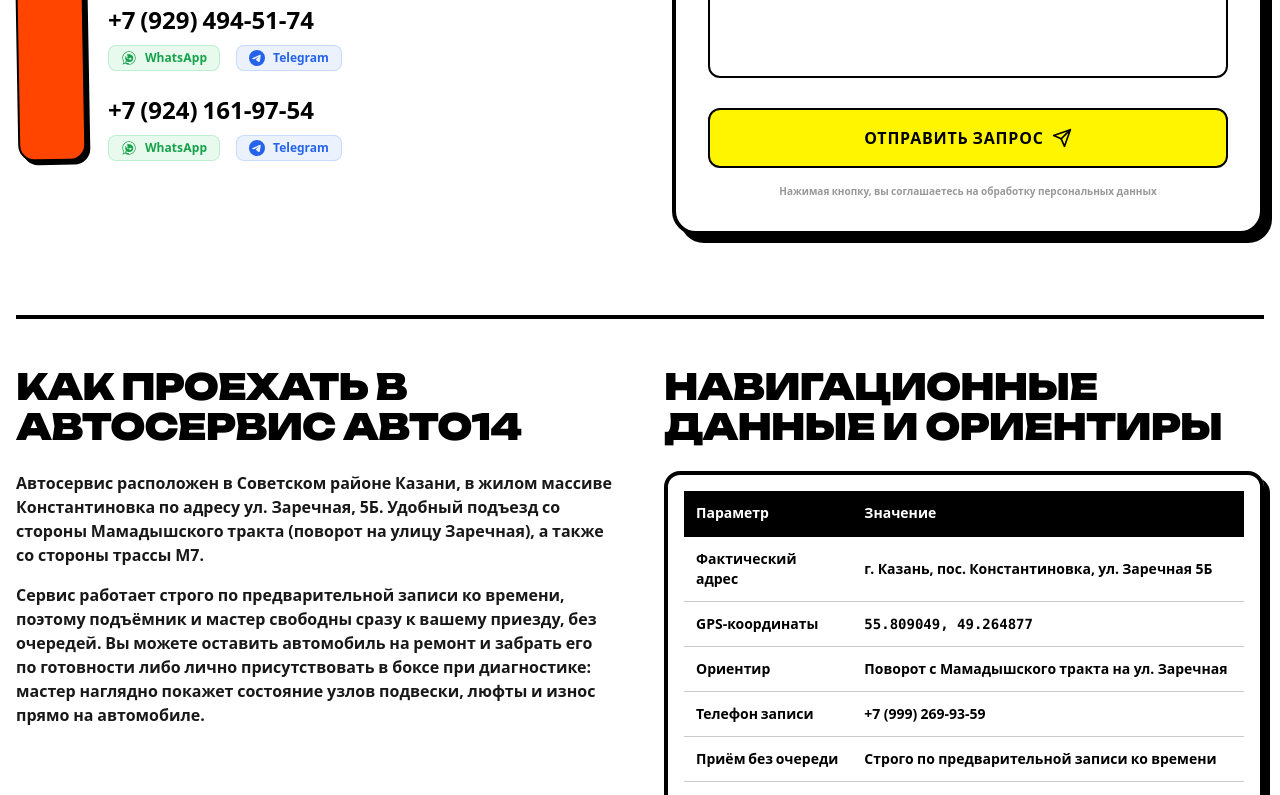
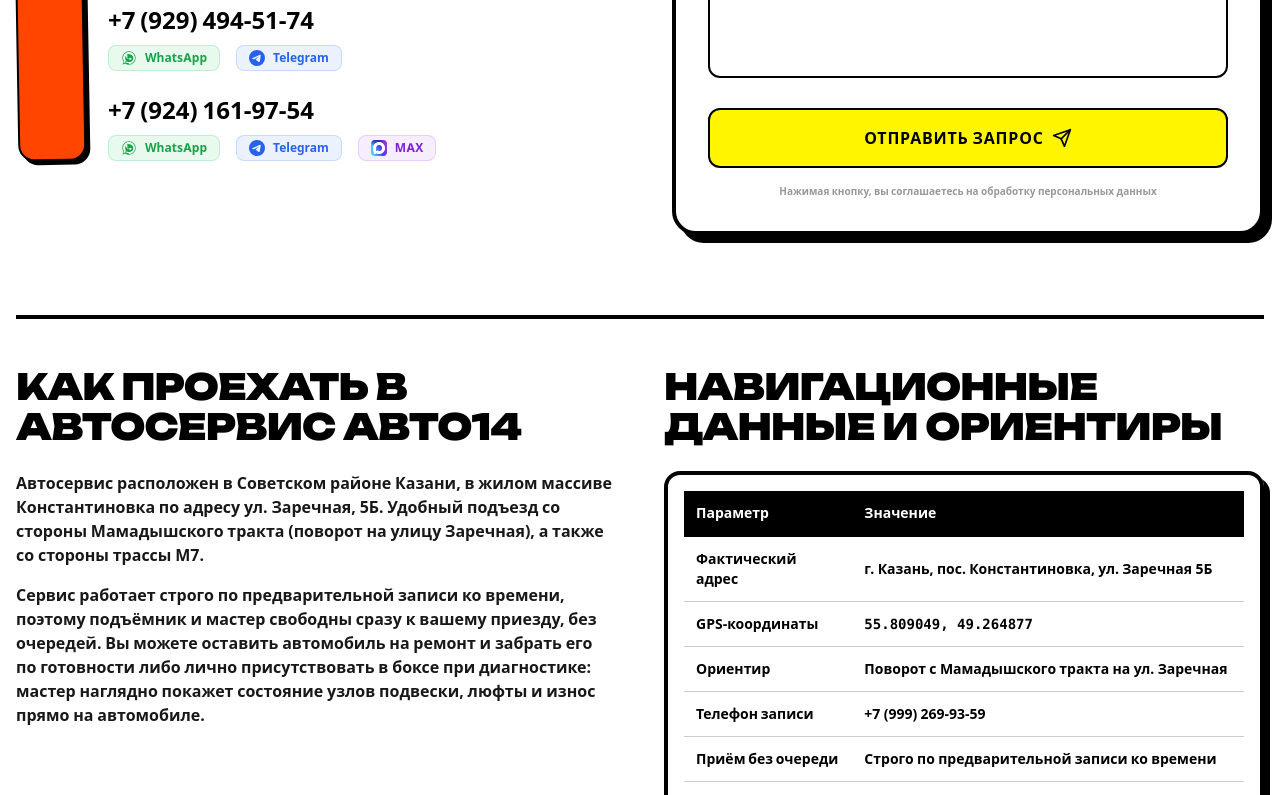
Before and after one commit to Machetiss/auto14, a Next.js app: page /kontakty in a window 1280 px wide. Shown: the part 1120-1915 px from the top of the page. Built offline with nearby package versions, Linux system fonts and the light colour scheme; no server answers.

Commit message:
feat(contacts): add MAX messenger button to number +7 (924) 161-97-54

```diff
--- a/app/components/Footer.tsx
+++ b/app/components/Footer.tsx
@@ -4,6 +4,7 @@ import Link from 'next/link';
 import { Phone, MapPin, Clock } from 'lucide-react';
 import { WhatsAppIcon } from './icons/WhatsAppIcon';
 import { TelegramIcon } from './icons/TelegramIcon';
+import { MaxIcon } from './icons/MaxIcon';
 import { useLanguage } from '../context/LanguageContext';
 
 export default function Footer() {
@@ -91,9 +92,10 @@ export default function Footer() {
                         {/* Number 3 */}
                         <div className="flex flex-col items-center">
                             <a href="tel:+79241619754" className="text-xl font-black hover:text-[#dba800] transition-colors mb-2">+7 (924) 161-97-54</a>
-                            <div className="flex gap-4">
+                            <div className="flex gap-4 items-center">
                                 <a href="https://wa.me/79241619754" target="_blank" rel="noopener noreferrer" aria-label="WhatsApp" className="text-[#25D366] hover:scale-110 transition-transform"><WhatsAppIcon className="w-6 h-6" /></a>
                                 <a href="https://t.me/+79241619754" target="_blank" rel="noopener noreferrer" aria-label="Telegram" className="text-[#0088cc] hover:scale-110 transition-transform"><TelegramIcon className="w-6 h-6" /></a>
+                                <a href="https://max.ru/u/79241619754" target="_blank" rel="noopener noreferrer" aria-label="MAX" title="MAX" className="hover:scale-110 transition-transform"><MaxIcon className="w-6 h-6 rounded-md shadow-sm" /></a>
                             </div>
                         </div>
                     </div>
--- a/app/components/SiteFooter.tsx
+++ b/app/components/SiteFooter.tsx
@@ -2,6 +2,7 @@
 
 import { WhatsAppIcon } from './icons/WhatsAppIcon';
 import { TelegramIcon } from './icons/TelegramIcon';
+import { MaxIcon } from './icons/MaxIcon';
 
 import { handleContactClick } from '@/lib/analytics';
 
@@ -109,7 +110,7 @@ export default function SiteFooter() {
                             >
                                 +7 (924) 161-97-54
                             </a>
-                            <div className="flex gap-4">
+                            <div className="flex gap-4 items-center">
                                 <a
                                     href="https://wa.me/79241619754"
                                     target="_blank"
@@ -129,6 +130,17 @@ export default function SiteFooter() {
                                     aria-label="Telegram"
                                 >
                                     <TelegramIcon className="w-6 h-6" />
+                                </a>
+                                <a
+                                    href="https://max.ru/u/79241619754"
+                                    target="_blank"
+                                    rel="noopener noreferrer"
+                                    className="hover:scale-110 transition-transform"
+                                    onClick={() => handleContactClick('messenger', 'max', '+79241619754')}
+                                    aria-label="MAX"
+                                    title="MAX"
+                                >
+                                    <MaxIcon className="w-6 h-6 rounded-md shadow-sm" />
                                 </a>
                             </div>
                         </div>
--- /dev/null
+++ b/app/components/icons/MaxIcon.tsx
@@ -0,0 +1,29 @@
+export const MaxIcon = ({ className }: { className?: string }) => (
+    <svg
+        xmlns="http://www.w3.org/2000/svg"
+        viewBox="0 0 1000 1000"
+        className={className}
+    >
+        <defs>
+            <linearGradient id="max-a">
+                <stop offset="0" stopColor="#4cf" />
+                <stop offset="0.662" stopColor="#53e" />
+                <stop offset="1" stopColor="#93d" />
+            </linearGradient>
+            <linearGradient id="max-b">
+                <stop offset="0" stopColor="#00f" />
+                <stop offset="1" stopOpacity="0" />
+            </linearGradient>
+            <linearGradient id="max-c" x1="117.847" x2="1000" y1="760.536" y2="500" gradientUnits="userSpaceOnUse" href="#max-a" />
+            <radialGradient id="max-d" cx="-87.392" cy="1166.116" r="500" fx="-87.392" fy="1166.116" gradientTransform="rotate(51.356 1551.478 559.3)scale(2.42703433 1)" gradientUnits="userSpaceOnUse" href="#max-b" />
+        </defs>
+        <rect width="1000" height="1000" fill="url(#max-c)" rx="250" />
+        <rect width="1000" height="1000" fill="url(#max-d)" rx="250" />
+        <path
+            fill="#fff"
+            fillRule="evenodd"
+            clipRule="evenodd"
+            d="M508.211 878.328c-75.007 0-109.864-10.95-170.453-54.75-38.325 49.275-159.686 87.783-164.979 21.9 0-49.456-10.95-91.248-23.36-136.873-14.782-56.21-31.572-118.807-31.572-209.508 0-216.626 177.754-379.597 388.357-379.597 210.785 0 375.947 171.001 375.947 381.604.707 207.346-166.595 376.118-373.94 377.224m3.103-571.585c-102.564-5.292-182.499 65.7-200.201 177.024-14.6 92.162 11.315 204.398 33.397 210.238 10.585 2.555 37.23-18.98 53.837-35.587a189.8 189.8 0 0 0 92.71 33.032c106.273 5.112 197.08-75.794 204.215-181.95 4.154-106.382-77.67-196.486-183.958-202.574Z"
+        />
+    </svg>
+);
--- a/app/kontakty/page.tsx
+++ b/app/kontakty/page.tsx
@@ -4,6 +4,7 @@ import Link from 'next/link';
 import { Phone, MapPin, Clock, MessageCircle, ChevronLeft } from 'lucide-react';
 import { WhatsAppIcon } from '../components/icons/WhatsAppIcon';
 import { TelegramIcon } from '../components/icons/TelegramIcon';
+import { MaxIcon } from '../components/icons/MaxIcon';
 import { handleContactClick } from '@/lib/analytics';
 import ContactForm from '../components/ContactForm';
 import { useLanguage } from '../context/LanguageContext';
@@ -16,7 +17,7 @@ export default function Kontakty() {
     const phones = [
         { number: '+7 (999) 269-93-59', raw: '+79992699359', wa: '79992699359', tg: '+79992699359' },
         { number: '+7 (929) 494-51-74', raw: '+79294945174', wa: '79294945174', tg: '+79294945174' },
-        { number: '+7 (924) 161-97-54', raw: '+79241619754', wa: '79241619754', tg: '+79241619754' }
+        { number: '+7 (924) 161-97-54', raw: '+79241619754', wa: '79241619754', tg: '+79241619754', max: 'https://max.ru/u/79241619754' }
     ];
 
     return (
@@ -124,6 +125,18 @@ export default function Kontakty() {
                                                     <TelegramIcon className="w-4 h-4" />
                                                     <span>Telegram</span>
                                                 </a>
+                                                {phone.max && (
+                                                    <a
+                                                        href={phone.max}
+                                                        target="_blank"
+                                                        rel="noopener noreferrer"
+                                                        className="flex items-center gap-2 bg-purple-500/10 text-purple-700 px-3 py-1 rounded-lg font-bold text-xs hover:bg-purple-600 hover:text-white transition-all border border-purple-500/20"
+                                                        onClick={() => handleContactClick('messenger', 'max', phone.raw)}
+                                                    >
+                                                        <MaxIcon className="w-4 h-4 rounded-sm" />
+                                                        <span>MAX</span>
+                                                    </a>
+                                                )}
                                             </div>
                                         </div>
                                     ))}
```
